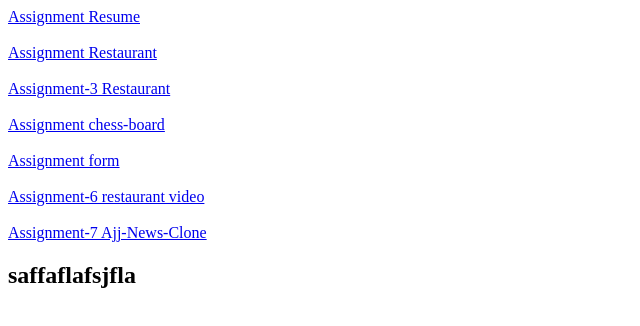
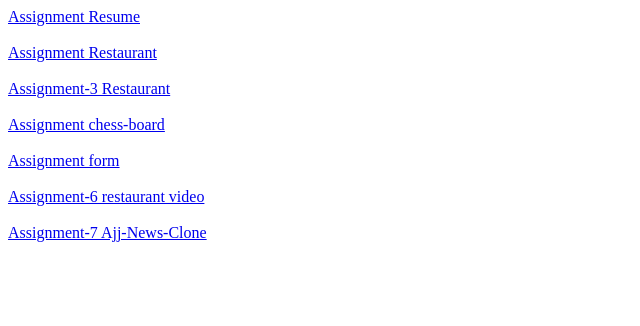
Before and after one commit to Najeeb93/HTML-Assignments, a plain HTML site: page index.html in a window 1280 px wide. Shown: the whole page, without its empty margins (0-640 px from the left). Drawn offline with Linux system fonts and the light colour scheme.

Commit message:
backtohome

```diff
--- a/index.html
+++ b/index.html
@@ -27,7 +27,7 @@
         <br>
         <br>
         <a href="aajenglish/index.html">Assignment-7 Ajj-News-Clone</a>
-        <h2>saffaflafsjfla</h2>
+
 </body>
 
 </html>
```
